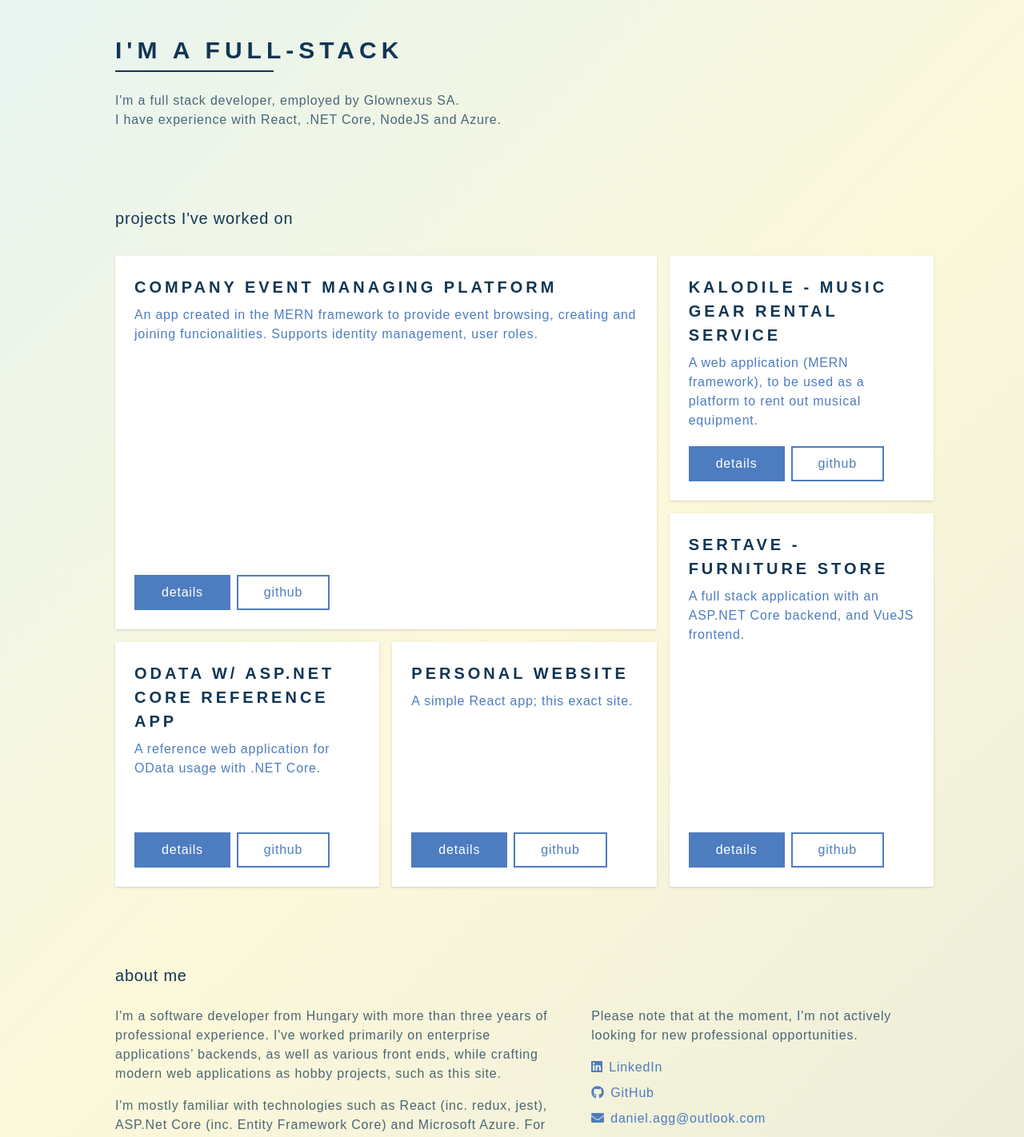
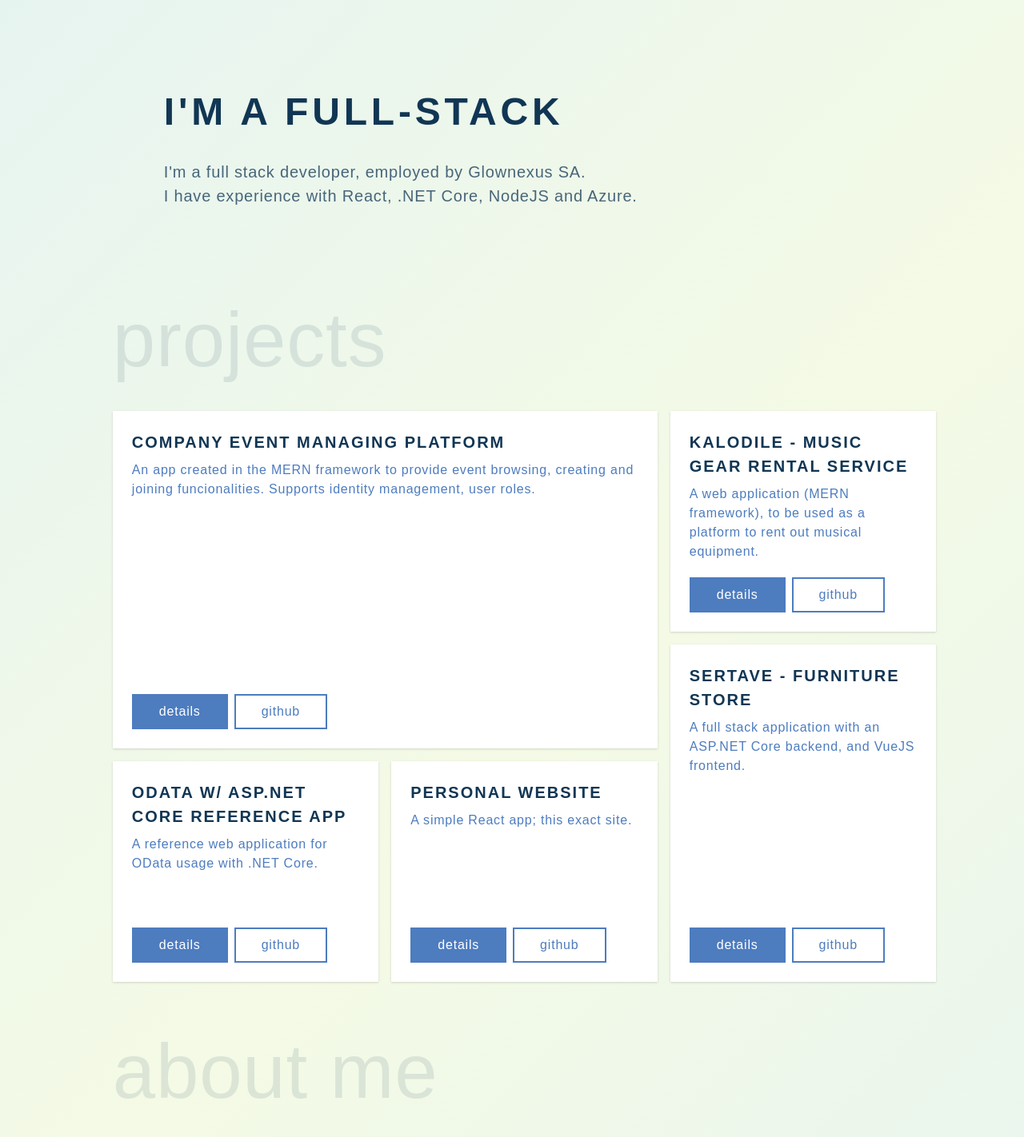
Before and after one commit to danielagg/personal-website-ts, a React (Create React App) app: page / in a window 1280 px wide. Shown: the part 40-1462 px from the top of the page at 80% size. Built offline with nearby package versions, Linux system fonts and the light colour scheme.

Commit message:
Bolder styling

```diff
--- a/src/App.tsx
+++ b/src/App.tsx
@@ -14,8 +14,8 @@ import Footer from "./components/Footer/Footer";
 
 const App = () => {
   return (
-    <div className="min-h-screen bg-primary-blue-gradient font-raleway tracking-wider">
-      <div className="p-4 lg:mx-auto lg:w-4/5">
+    <div className="p-4 min-h-screen bg-primary-blue-gradient font-raleway tracking-wider">
+      <div className="lg:mx-auto lg:w-4/5">
         <Router>
           <PortfolioContext.Provider value={InitialState}>
             <Switch>
--- a/src/components/About/About.tsx
+++ b/src/components/About/About.tsx
@@ -10,9 +10,11 @@ import Button, { Variant, Thickness } from "../Shared/Button/Button";
 const About = () => {
   return (
     <div className="moveInFromBottomAnimation">
-      <h2 className="mt-12 lg:mt-24 text-primaryDarkBlue text-xl">about me</h2>
-      <div className="mt-6 lg:flex block font-raleway text-primaryDarkBlue">
-        <div className="opacity-75 lg:w-3/5 w-full pr-12">
+      <div className="mt-10">
+        <h2 className="text-primaryDarkBlue landing-module-title">about me</h2>
+      </div>
+      <div className="mt-10 lg:mt-6 lg:flex block font-raleway text-primaryDarkBlue">
+        <div className="opacity-75 lg:w-3/5 w-full pr-16 leading-loose text-lg">
           <p>
             I'm a software developer from Hungary with more than three years of
             professional experience. I've worked primarily on enterprise
@@ -27,7 +29,7 @@ const About = () => {
           </p>
         </div>
 
-        <div className="lg:w-2/5 w-full mt-8 lg:mt-0">
+        <div className="lg:w-2/5 w-full mt-8 lg:mt-0 leading-loose text-lg">
           <p className="opacity-75">
             Please note that at the moment, I'm not actively looking for new
             professional opportunities.
--- a/src/components/Landing/LandingHeader.tsx
+++ b/src/components/Landing/LandingHeader.tsx
@@ -20,20 +20,18 @@ const LandingHeader = () => {
   };
 
   return (
-    <div className="mt-4 lg:mt-16">
+    <div className="lg:py-16 py-2 lg:mt-16 mt-2 lg:mx-16">
       <div style={{ height: "2em" }}>
-        <h1 className="typed-intro moveInFromLeftAnimation relative lg:text-3xl text-lg inline-block font-raleway-black text-primaryDarkBlue uppercase wide-letter-spacing">
+        <h1 className="typed-intro moveInFromLeftAnimation relative lg:text-5xl text-xl inline-block font-raleway-black text-primaryDarkBlue uppercase wide-letter-spacing">
           Daniel Agg
         </h1>
       </div>
 
-      <hr
-        className="bg-primaryDarkBlue w-1/5 border-0 lg:mt-4 mt-2"
-        style={{ height: "2px" }}
-      />
-      <div className="text-primaryDarkBlue mt-6 opacity-75 moveInFromTopAnimation">
-        <p>I'm a full stack developer, employed by Glownexus SA.</p>
-        <p className="mt-2 lg:mt-0">
+      <div className="text-primaryDarkBlue lg:mt-16 mt-4 opacity-75 moveInFromTopAnimation">
+        <p className="lg:text-xl">
+          I'm a full stack developer, employed by Glownexus SA.
+        </p>
+        <p className="mt-2 lg:mt-0 lg:text-xl">
           I have experience with React, .NET Core, NodeJS and Azure.
         </p>
       </div>
--- a/src/components/Portfolio/PortfolioItemCardContainer.tsx
+++ b/src/components/Portfolio/PortfolioItemCardContainer.tsx
@@ -9,10 +9,8 @@ const PortfolioItemCardContainer = () => {
   const context = useContext<PortfolioState>(PortfolioContext);
 
   return (
-    <div>
-      <h2 className="mt-12 lg:mt-24 text-primaryDarkBlue text-xl">
-        projects I've worked on
-      </h2>
+    <div className="relative">
+      <h2 className="text-primaryDarkBlue landing-module-title">projects</h2>
       <div className="container">
         <div className="card-1">
           <PortfolioItemCard item={context.projects[0]} />
--- a/src/styles/main.css
+++ b/src/styles/main.css
@@ -7,9 +7,8 @@
 @import "styles/animations.css";
 
 .bg-primary-blue-gradient {
-  /* background: linear-gradient(-45deg, #dddf84 0, #eee8a9 50%, #e6f4f1 100%); */
-  /* background: linear-gradient(-45deg, #e6e7a4 0, #eeeaba 50%, #e6f4f1 100%); */
-  background: linear-gradient(-45deg, #eaebdb 0, #fcf8da 50%, #e6f4f1 100%);
+  /* background: linear-gradient(-45deg, #eaebdb 0, #fcf8da 50%, #e6f4f1 100%); */
+  background: linear-gradient(-45deg, #e6f4f1 0, #f4fae5 50%, #e6f4f1 100%);
 }
 
 .font-raleway {
@@ -28,5 +27,21 @@
 }
 
 .wide-letter-spacing {
-  letter-spacing: 0.2em;
+  letter-spacing: 0.1em;
 }
+
+.landing-module-title {
+  font-size: 6rem;
+  opacity: 0.1;
+  margin-top: 0.3em;
+  margin-bottom: -0.15em;
+}
+
+@media (max-width: 1024px) {
+  .landing-module-title {
+    font-size: 1.7rem;
+    margin-top: 1em;
+    margin-bottom: -0.5em;
+    opacity: 0.5;
+  }
+}
```
